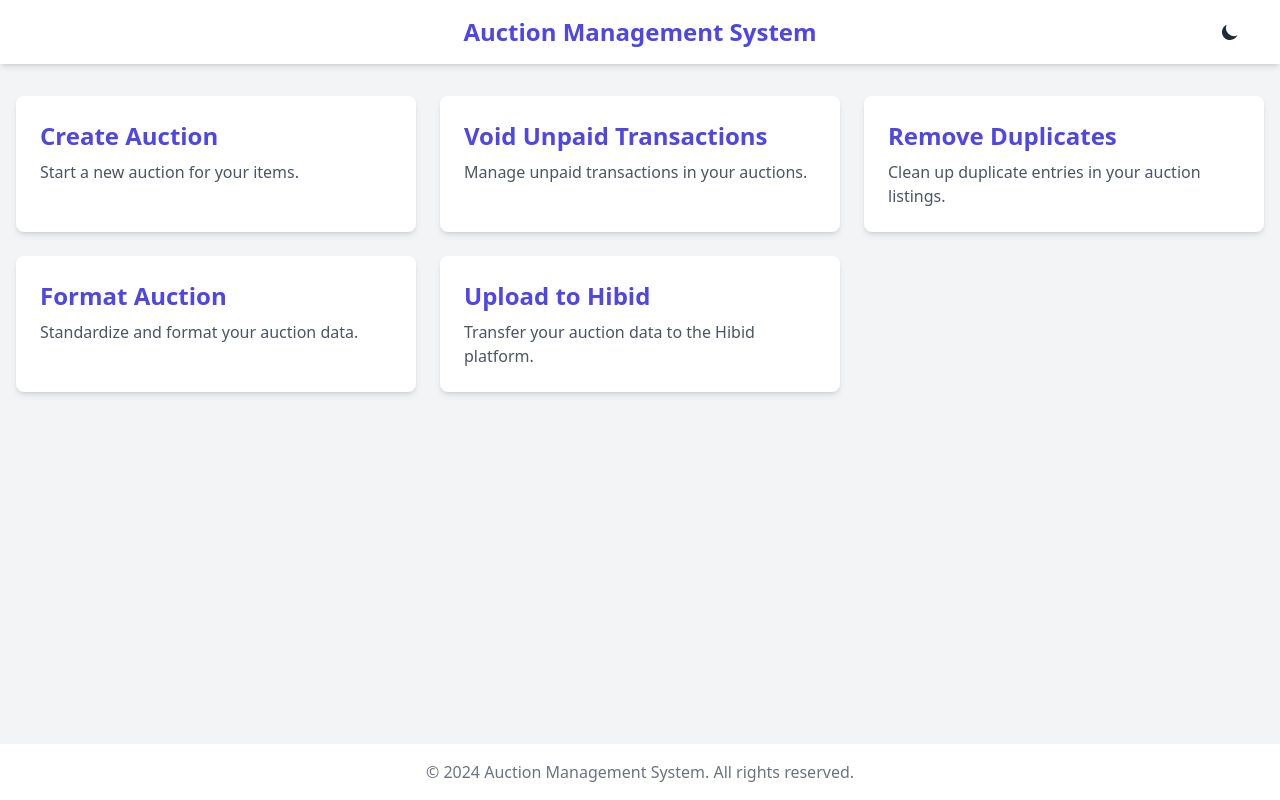
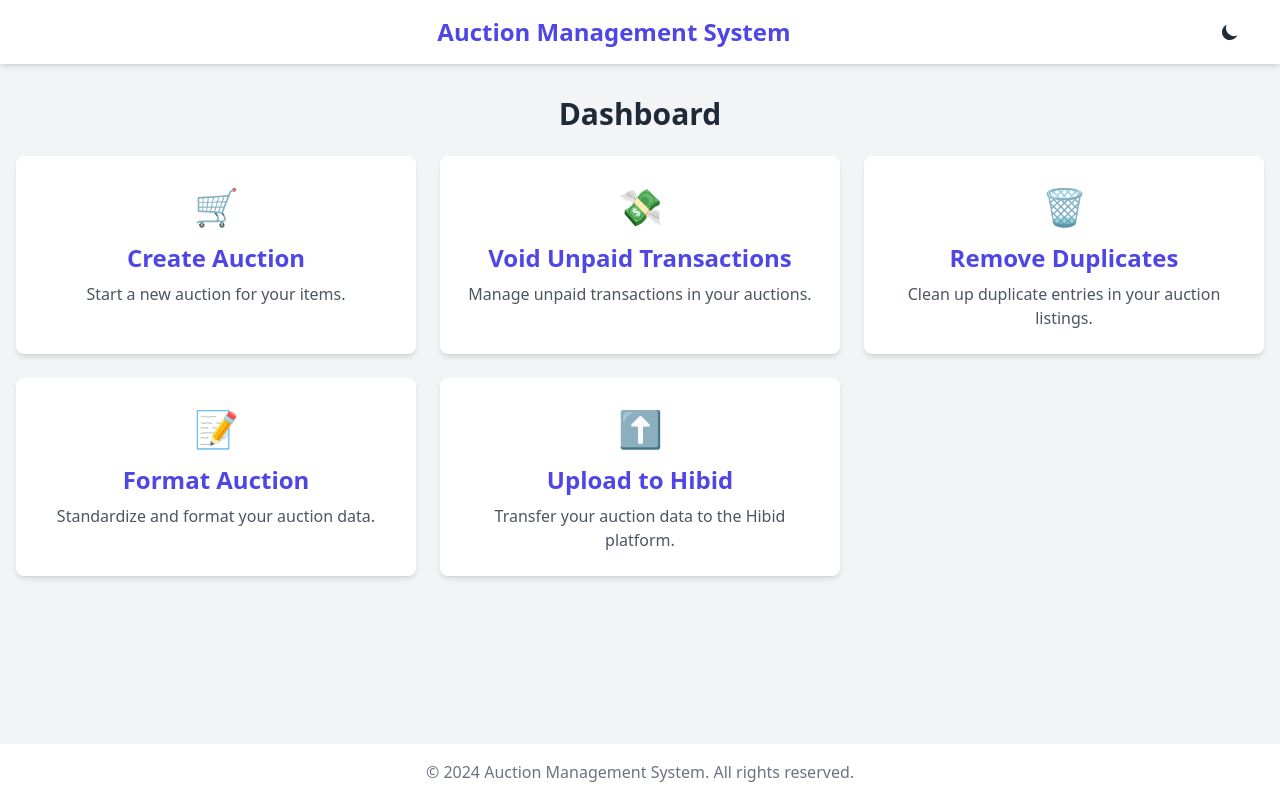
Before and after one commit to PapaMencina/auction-management-portfolio, a Django app: template auction/templates/auction/home.html in a window 1280 px wide. Run offline with Django 5.2, Linux system fonts and the light colour scheme; the template is opened without the code that fills it, so the values that code supplies are empty; some libraries are stand-ins or nearby versions.

Commit message:
Improve frontend design with dark mode

```diff
--- a/auction/templates/auction/home.html
+++ b/auction/templates/auction/home.html
@@ -1,24 +1,30 @@
 {% extends "base.html" %}
 {% block title %}Home - Auction Management System{% endblock %}
 {% block content %}
+<h1 class="text-3xl font-bold mb-6 text-center">Dashboard</h1>
 <div class="grid grid-cols-1 md:grid-cols-2 lg:grid-cols-3 gap-6">
-    <a href="{% url 'auction:create_auction' %}" class="block p-6 bg-white dark:bg-gray-800 rounded-lg shadow-md card-animated">
+    <a href="{% url 'auction:create_auction' %}" class="block p-6 bg-white dark:bg-gray-800 rounded-lg shadow-md card-animated text-center">
+        <div class="card-icon">🛒</div>
         <h2 class="text-2xl font-bold mb-2 text-indigo-600 dark:text-indigo-400">Create Auction</h2>
         <p class="text-gray-600 dark:text-gray-300">Start a new auction for your items.</p>
     </a>
-    <a href="{% url 'auction:void_unpaid' %}" class="block p-6 bg-white dark:bg-gray-800 rounded-lg shadow-md card-animated">
+    <a href="{% url 'auction:void_unpaid' %}" class="block p-6 bg-white dark:bg-gray-800 rounded-lg shadow-md card-animated text-center">
+        <div class="card-icon">💸</div>
         <h2 class="text-2xl font-bold mb-2 text-indigo-600 dark:text-indigo-400">Void Unpaid Transactions</h2>
         <p class="text-gray-600 dark:text-gray-300">Manage unpaid transactions in your auctions.</p>
     </a>
-    <a href="{% url 'auction:remove_duplicates' %}" class="block p-6 bg-white dark:bg-gray-800 rounded-lg shadow-md card-animated">
+    <a href="{% url 'auction:remove_duplicates' %}" class="block p-6 bg-white dark:bg-gray-800 rounded-lg shadow-md card-animated text-center">
+        <div class="card-icon">🗑️</div>
         <h2 class="text-2xl font-bold mb-2 text-indigo-600 dark:text-indigo-400">Remove Duplicates</h2>
         <p class="text-gray-600 dark:text-gray-300">Clean up duplicate entries in your auction listings.</p>
     </a>
-    <a href="{% url 'auction:auction_formatter' %}" class="block p-6 bg-white dark:bg-gray-800 rounded-lg shadow-md card-animated">
+    <a href="{% url 'auction:auction_formatter' %}" class="block p-6 bg-white dark:bg-gray-800 rounded-lg shadow-md card-animated text-center">
+        <div class="card-icon">📝</div>
         <h2 class="text-2xl font-bold mb-2 text-indigo-600 dark:text-indigo-400">Format Auction</h2>
         <p class="text-gray-600 dark:text-gray-300">Standardize and format your auction data.</p>
     </a>
-    <a href="{% url 'auction:upload_to_hibid' %}" class="block p-6 bg-white dark:bg-gray-800 rounded-lg shadow-md card-animated">
+    <a href="{% url 'auction:upload_to_hibid' %}" class="block p-6 bg-white dark:bg-gray-800 rounded-lg shadow-md card-animated text-center">
+        <div class="card-icon">⬆️</div>
         <h2 class="text-2xl font-bold mb-2 text-indigo-600 dark:text-indigo-400">Upload to Hibid</h2>
         <p class="text-gray-600 dark:text-gray-300">Transfer your auction data to the Hibid platform.</p>
     </a>
--- a/static/css/styles.css
+++ b/static/css/styles.css
@@ -30,3 +30,15 @@ body {
     transform: scale(1.03);
     box-shadow: 0 8px 16px rgba(0, 0, 0, 0.2);
 }
+
+/* Simple icon styling for dashboard cards */
+.card-icon {
+    display: block;
+    margin: 0 auto 0.5rem auto;
+    font-size: 2.25rem; /* matches text-4xl */
+    color: #4f46e5; /* indigo-600 */
+}
+
+.dark .card-icon {
+    color: #818cf8; /* indigo-400 */
+}
--- a/templates/base.html
+++ b/templates/base.html
@@ -21,10 +21,10 @@
         <div class="max-w-7xl mx-auto px-4 sm:px-6 lg:px-8">
             <div class="flex justify-between items-center h-16">
                 <div class="flex-1"></div>
-                <div class="flex-1 flex justify-center">
-                    <a href="{% url 'auction:home' %}" class="text-2xl font-bold text-indigo-600 dark:text-indigo-400">Auction Management System</a>
+                <div class="flex-1">
+                    <a href="{% url 'auction:home' %}" class="text-xl md:text-2xl font-bold text-indigo-600 dark:text-indigo-400">Auction Management System</a>
                 </div>
-                <div class="flex-1 flex justify-end items-center">
+                <div class="flex-1 flex justify-end items-center space-x-4">
                     {% if user.is_authenticated %}
                     <span class="text-gray-800 dark:text-gray-200 mr-4">Welcome, {{ user.username }}!</span>
                     <form id="logout-form" action="{% url 'logout' %}" method="post" class="inline">
@@ -34,7 +34,7 @@
                         </button>
                     </form>
                     {% endif %}
-                    <button id="theme-toggle" class="ml-4 p-2 rounded-md hover:bg-gray-200 dark:hover:bg-gray-700 btn-animated">
+                    <button id="theme-toggle" aria-label="Toggle dark mode" class="p-2 rounded-md hover:bg-gray-200 dark:hover:bg-gray-700 btn-animated">
                         <svg id="theme-toggle-dark-icon" class="w-5 h-5 hidden" fill="currentColor" viewBox="0 0 20 20" xmlns="http://www.w3.org/2000/svg"><path d="M17.293 13.293A8 8 0 016.707 2.707a8.001 8.001 0 1010.586 10.586z"></path></svg>
                         <svg id="theme-toggle-light-icon" class="w-5 h-5 hidden" fill="currentColor" viewBox="0 0 20 20" xmlns="http://www.w3.org/2000/svg"><path d="M10 2a1 1 0 011 1v1a1 1 0 11-2 0V3a1 1 0 011-1zm4 8a4 4 0 11-8 0 4 4 0 018 0zm-.464 4.95l.707.707a1 1 0 001.414-1.414l-.707-.707a1 1 0 00-1.414 1.414zm2.12-10.607a1 1 0 010 1.414l-.706.707a1 1 0 11-1.414-1.414l.707-.707a1 1 0 011.414 0zM17 11a1 1 0 100-2h-1a1 1 0 100 2h1zm-7 4a1 1 0 011 1v1a1 1 0 11-2 0v-1a1 1 0 011-1zM5.05 6.464A1 1 0 106.465 5.05l-.708-.707a1 1 0 00-1.414 1.414l.707.707zm1.414 8.486l-.707.707a1 1 0 01-1.414-1.414l.707-.707a1 1 0 011.414 1.414zM4 11a1 1 0 100-2H3a1 1 0 000 2h1z" fill-rule="evenodd" clip-rule="evenodd"></path></svg>
                     </button>
```
Also changed, not shown: knowledge.md (+1 -0 lines).
